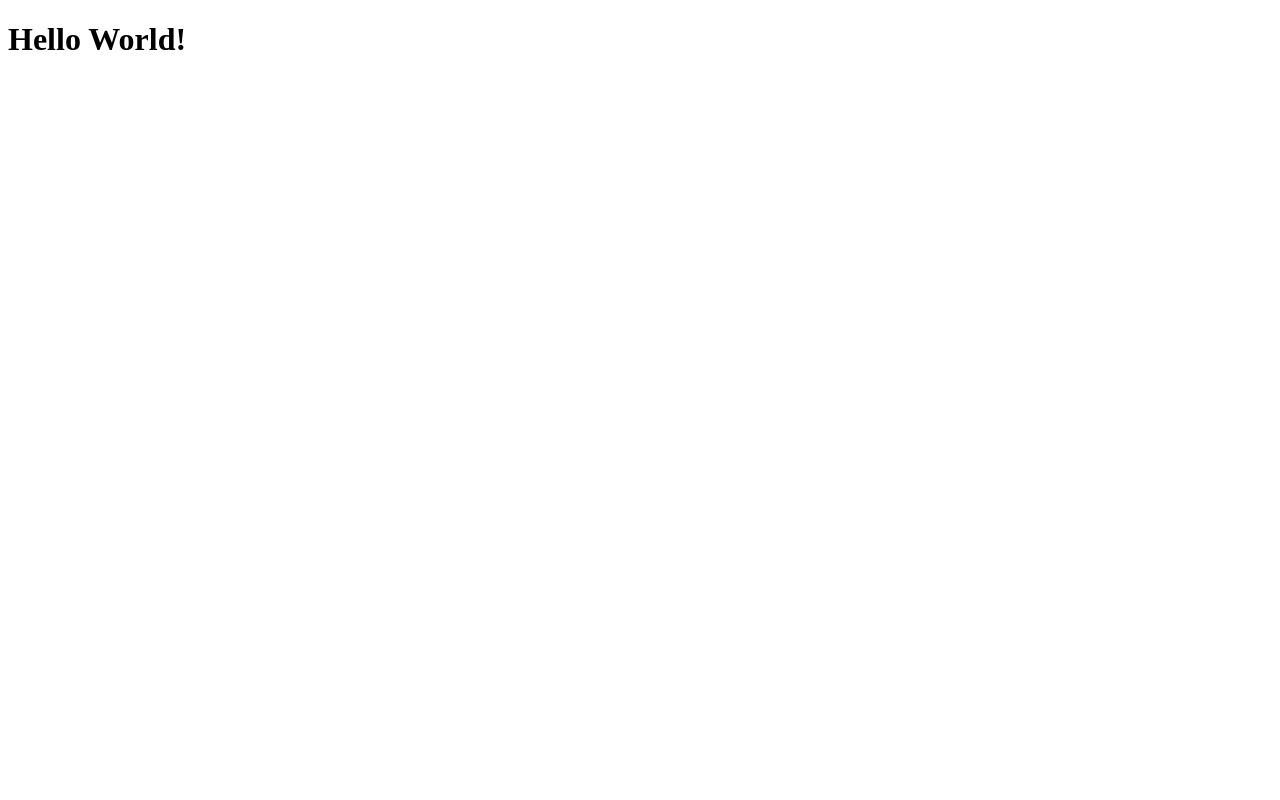
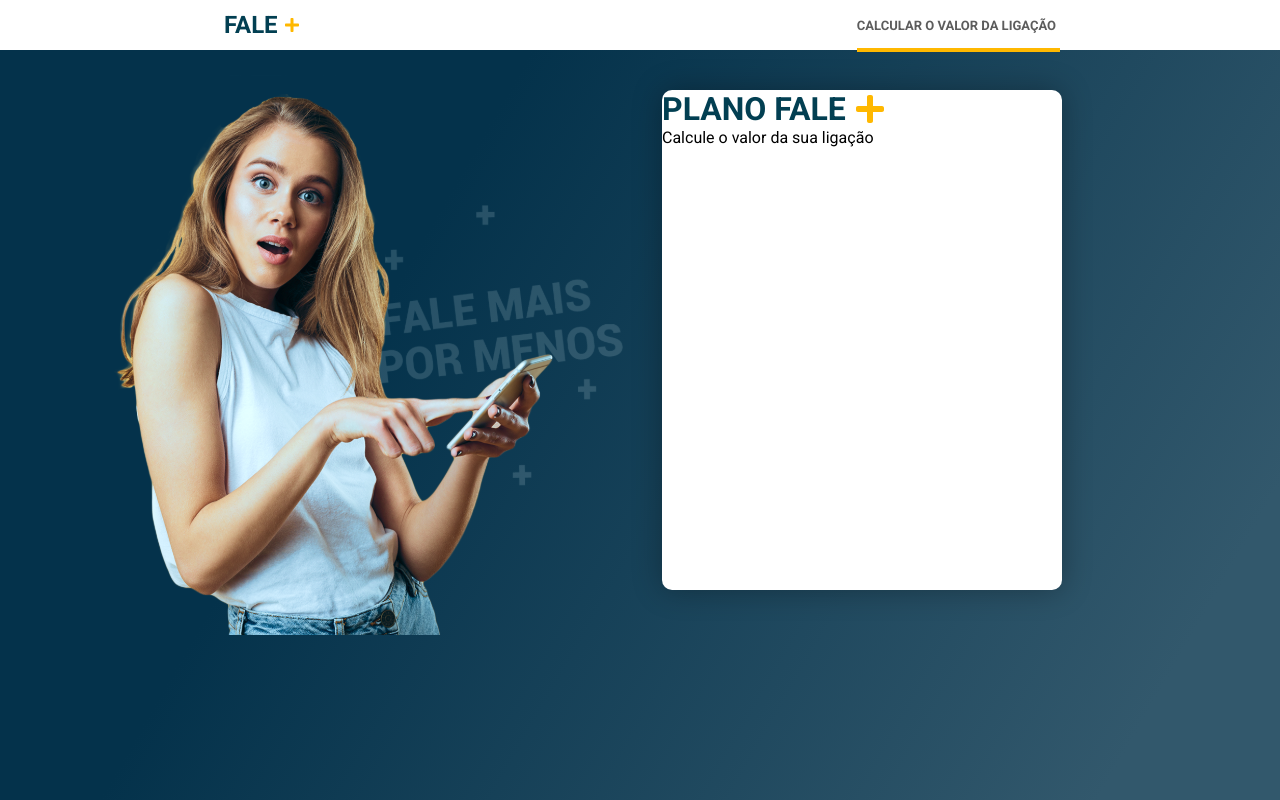
Before and after one commit to lucaslds94/FaleMAIS, a React (Create React App) app in the folder web/: page / in a window 1280 px wide. Built offline with nearby package versions, Linux system fonts and the light colour scheme.

Commit message:
[Web] Start main page and some styles

```diff
--- a/web/package.json
+++ b/web/package.json
@@ -6,8 +6,11 @@
     "@testing-library/jest-dom": "^4.2.4",
     "@testing-library/react": "^9.3.2",
     "@testing-library/user-event": "^7.1.2",
+    "axios": "^0.19.2",
     "react": "^16.13.1",
     "react-dom": "^16.13.1",
+    "react-icons": "^3.10.0",
+    "react-router-dom": "^5.2.0",
     "react-scripts": "3.4.1"
   },
   "scripts": {
--- a/web/public/index.html
+++ b/web/public/index.html
@@ -4,10 +4,14 @@
     <meta charset="utf-8" />
     <link rel="icon" href="%PUBLIC_URL%/favicon.ico" />
     <meta name="viewport" content="width=device-width, initial-scale=1" />
-    <meta name="theme-color" content="#000000" />
+    <meta name="theme-color" content="#023f52" />
     <meta
       name="description"
       content="Web site created using create-react-app"
+    />
+    <link
+      href="https://fonts.googleapis.com/css2?family=Roboto:wght@400;500;700&display=swap"
+      rel="stylesheet"
     />
     <link rel="apple-touch-icon" href="%PUBLIC_URL%/logo192.png" />
 
--- a/web/src/App.js
+++ b/web/src/App.js
@@ -1,11 +1,11 @@
 import React from "react";
 
+import Routes from "./routes";
+
+import "./styles/GlobalStyles.css";
+
 function App() {
-  return (
-    <div className="App">
-      <h1>Hello World!</h1>
-    </div>
-  );
+  return <Routes />;
 }
 
 export default App;
--- /dev/null
+++ b/web/src/components/Header/index.js
@@ -0,0 +1,19 @@
+import React from "react";
+import { FaPlus } from "react-icons/fa";
+
+import "./styles.css";
+
+function Header() {
+  return (
+    <nav>
+      <div className="nav-container">
+        <h2>
+          FALE <FaPlus color={"#FFB800"} size={16} />
+        </h2>
+        <span>CALCULAR O VALOR DA LIGAÇÃO</span>
+      </div>
+    </nav>
+  );
+}
+
+export default Header;
--- /dev/null
+++ b/web/src/components/Header/styles.css
@@ -0,0 +1,42 @@
+nav {
+  width: 100%;
+  height: 50px;
+  background-color: #fff;
+
+  display: flex;
+  align-items: center;
+  justify-content: center;
+}
+
+.nav-container {
+  display: flex;
+  align-items: center;
+  justify-content: space-between;
+
+  width: 65%;
+}
+
+.nav-container h2 {
+  color: #023f52;
+}
+
+.nav-container span {
+  font-weight: bold;
+  font-size: 13px;
+  line-height: 15px;
+  color: #5c5c5c;
+
+  display: flex;
+  flex-direction: column;
+
+  position: relative;
+}
+
+.nav-container span::after {
+  content: "";
+  width: 203px;
+  height: 4px;
+  background-color: #ffb800;
+  position: absolute;
+  top: 30px;
+}
--- /dev/null
+++ b/web/src/pages/FaleMais/index.js
@@ -0,0 +1,32 @@
+import React from "react";
+import { FaPlus } from "react-icons/fa";
+
+import "./styles.css";
+
+import Header from "../../components/Header";
+
+import womanImg from "../../assets/woman.svg";
+
+function FaleMais() {
+  return (
+    <>
+      <Header />
+      <main>
+        <div className="img-container">
+          <img src={womanImg} alt="Mulher utilizando celular" />
+        </div>
+
+        <div className="calculator-container">
+          <div className="calculator-title-">
+            <h1>
+              PLANO FALE <FaPlus color={"#FFB800"} />
+            </h1>
+            <span>Calcule o valor da sua ligação</span>
+          </div>
+        </div>
+      </main>
+    </>
+  );
+}
+
+export default FaleMais;
--- /dev/null
+++ b/web/src/pages/FaleMais/styles.css
@@ -0,0 +1,40 @@
+main {
+  display: flex;
+  justify-content: flex-end;
+  height: calc(100vh - 50px);
+  background: linear-gradient(119.96deg, #04324b 31.05%, #32586c 89.38%);
+}
+
+main .img-container {
+  position: absolute;
+  height: 560px;
+  left: 110px;
+  top: 75px;
+}
+main .img-container img {
+  height: 100%;
+}
+
+.calculator-container {
+  position: relative;
+  width: 400px;
+  height: 500px;
+
+  background: #ffffff;
+  box-shadow: 0px 0px 30px rgba(0, 0, 0, 0.3);
+  border-radius: 10px;
+  margin-right: 218px;
+  margin-top: 40px;
+  z-index: 2;
+}
+
+main h1 {
+  display: flex;
+  align-items: center;
+
+  color: #023f52;
+}
+
+main h1 svg {
+  margin-left: 8px;
+}
--- /dev/null
+++ b/web/src/routes.js
@@ -0,0 +1,16 @@
+import React from "react";
+import { BrowserRouter, Switch, Route } from "react-router-dom";
+
+import FaleMais from "./pages/FaleMais";
+
+function Routes() {
+  return (
+    <BrowserRouter>
+      <Switch>
+        <Route path="/" component={FaleMais} exact />
+      </Switch>
+    </BrowserRouter>
+  );
+}
+
+export default Routes;
--- /dev/null
+++ b/web/src/styles/GlobalStyles.css
@@ -0,0 +1,16 @@
+* {
+  padding: 0;
+  margin: 0;
+}
+
+html,
+body {
+  font-family: "Roboto", sans-serif;
+  font-size: 100%;
+}
+
+button {
+  border: none;
+  background-color: transparent;
+  cursor: pointer;
+}
```
Also changed, not shown: web/src/components/Select/index.js (added, +16 -0 lines), web/src/services/api.js (added, +7 -0 lines), web/src/assets/woman.svg (added), web/src/components/Select/styles.css (added), 1 other file (tests, documents, lock files or other folders).
